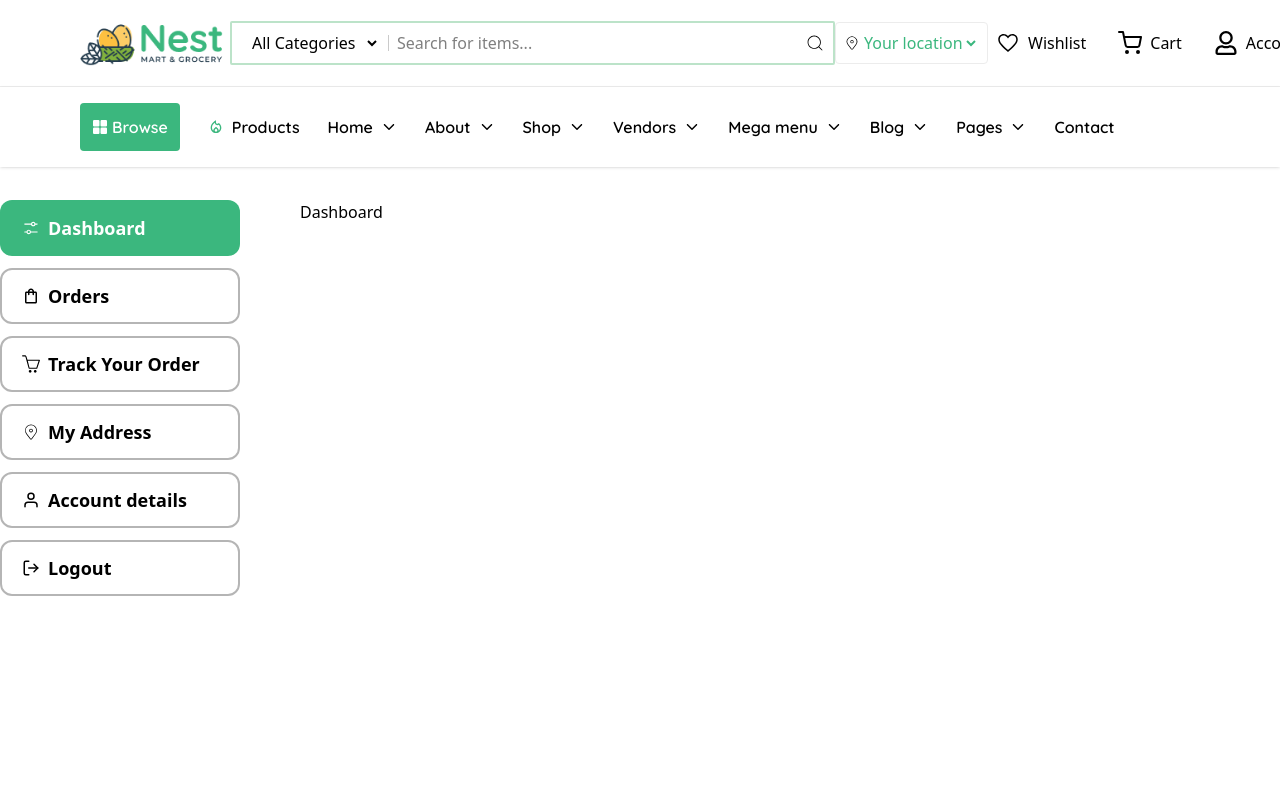
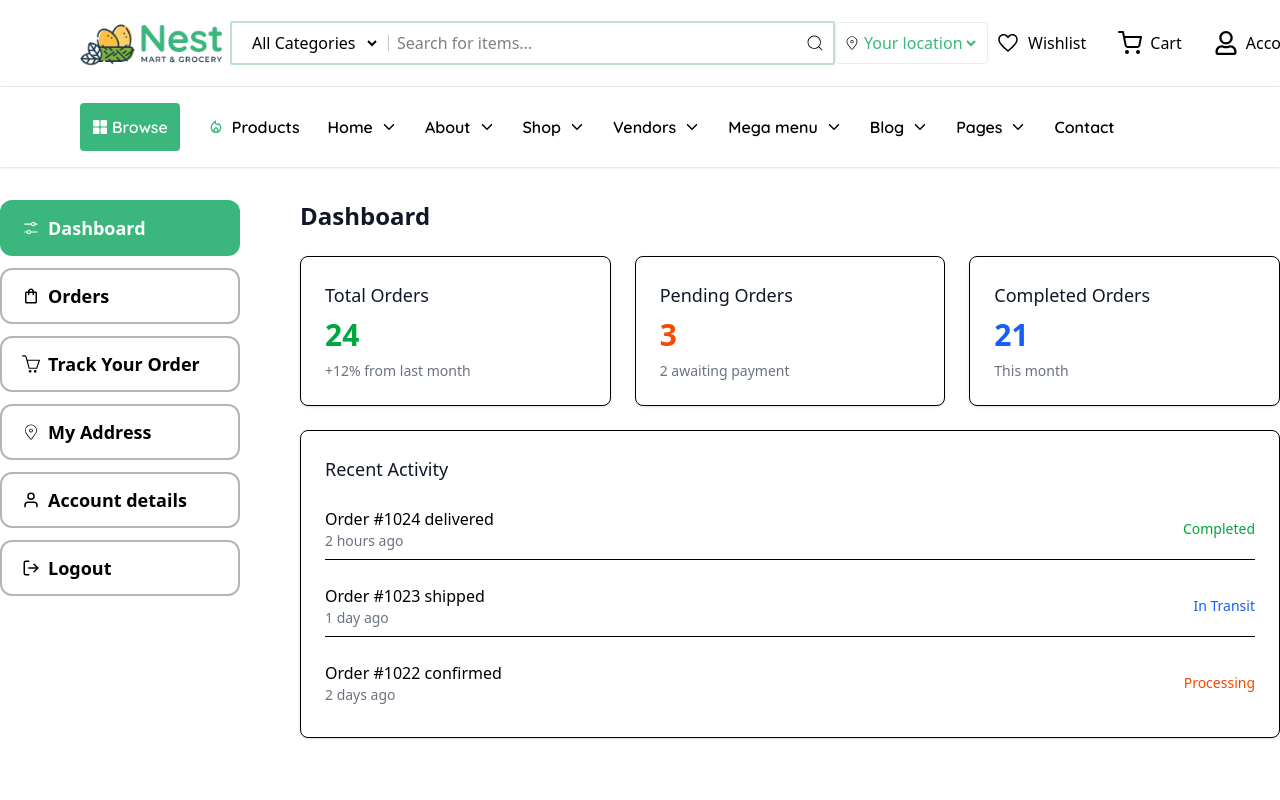
Before and after one commit to mukhriddin42/e-commerce-ui, a React (Vite) app: page /account/dashboard in a window 1280 px wide. Shown: the top 800 px of the page. Built offline with nearby package versions, Linux system fonts and the light colour scheme.

Commit message:
Update Dashboard.jsx

```diff
--- a/src/AccountPages/Dashboard.jsx
+++ b/src/AccountPages/Dashboard.jsx
@@ -1,9 +1,72 @@
-import React from 'react'
+import React from "react";
 
 const Dashboard = () => {
   return (
-    <div>Dashboard</div>
-  )
-}
+    <div>
+      {" "}
+      <div className="space-y-6">
+        <h1 className="text-2xl font-semibold text-gray-900">Dashboard</h1>
+        <div className="grid grid-cols-1 md:grid-cols-3 gap-6">
+          <div className="bg-white p-6 rounded-lg shadow-sm border">
+            <h3 className="text-lg font-medium text-gray-900 mb-2">
+              Total Orders
+            </h3>
+            <p className="text-3xl font-bold text-green-600">24</p>
+            <p className="text-sm text-gray-500 mt-2">+12% from last month</p>
+          </div>
+          <div className="bg-white p-6 rounded-lg shadow-sm border">
+            <h3 className="text-lg font-medium text-gray-900 mb-2">
+              Pending Orders
+            </h3>
+            <p className="text-3xl font-bold text-orange-600">3</p>
+            <p className="text-sm text-gray-500 mt-2">2 awaiting payment</p>
+          </div>
+          <div className="bg-white p-6 rounded-lg shadow-sm border">
+            <h3 className="text-lg font-medium text-gray-900 mb-2">
+              Completed Orders
+            </h3>
+            <p className="text-3xl font-bold text-blue-600">21</p>
+            <p className="text-sm text-gray-500 mt-2">This month</p>
+          </div>
+        </div>
 
-export default Dashboard
+        <div className="bg-white p-6 rounded-lg shadow-sm border">
+          <h3 className="text-lg font-medium text-gray-900 mb-4">
+            Recent Activity
+          </h3>
+          <div className="space-y-4">
+            <div className="flex items-center justify-between py-2 border-b">
+              <div>
+                <p className="font-medium">Order #1024 delivered</p>
+                <p className="text-sm text-gray-500">2 hours ago</p>
+              </div>
+              <span className="text-green-600 text-sm font-medium">
+                Completed
+              </span>
+            </div>
+            <div className="flex items-center justify-between py-2 border-b">
+              <div>
+                <p className="font-medium">Order #1023 shipped</p>
+                <p className="text-sm text-gray-500">1 day ago</p>
+              </div>
+              <span className="text-blue-600 text-sm font-medium">
+                In Transit
+              </span>
+            </div>
+            <div className="flex items-center justify-between py-2">
+              <div>
+                <p className="font-medium">Order #1022 confirmed</p>
+                <p className="text-sm text-gray-500">2 days ago</p>
+              </div>
+              <span className="text-orange-600 text-sm font-medium">
+                Processing
+              </span>
+            </div>
+          </div>
+        </div>
+      </div>
+    </div>
+  );
+};
+
+export default Dashboard;
```
